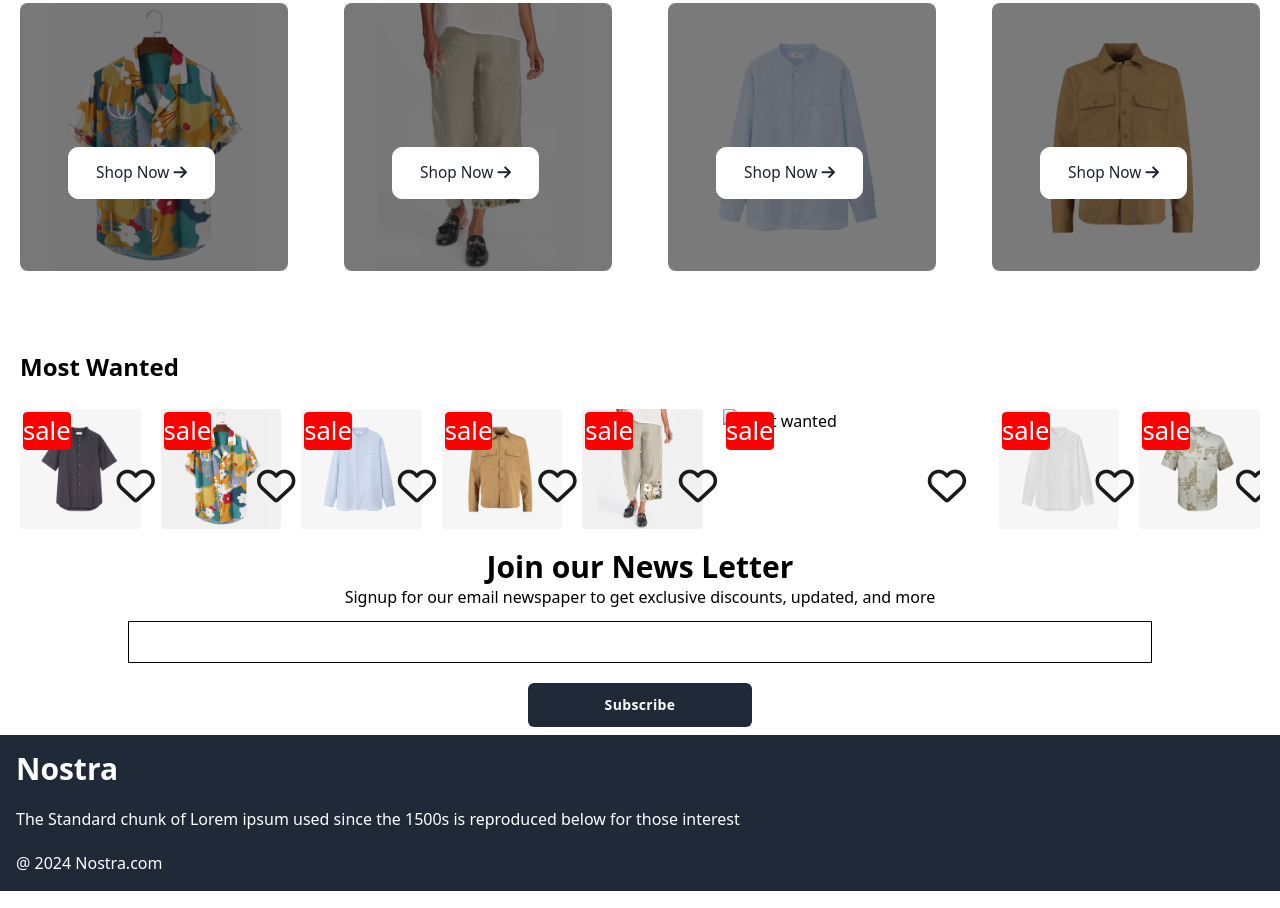
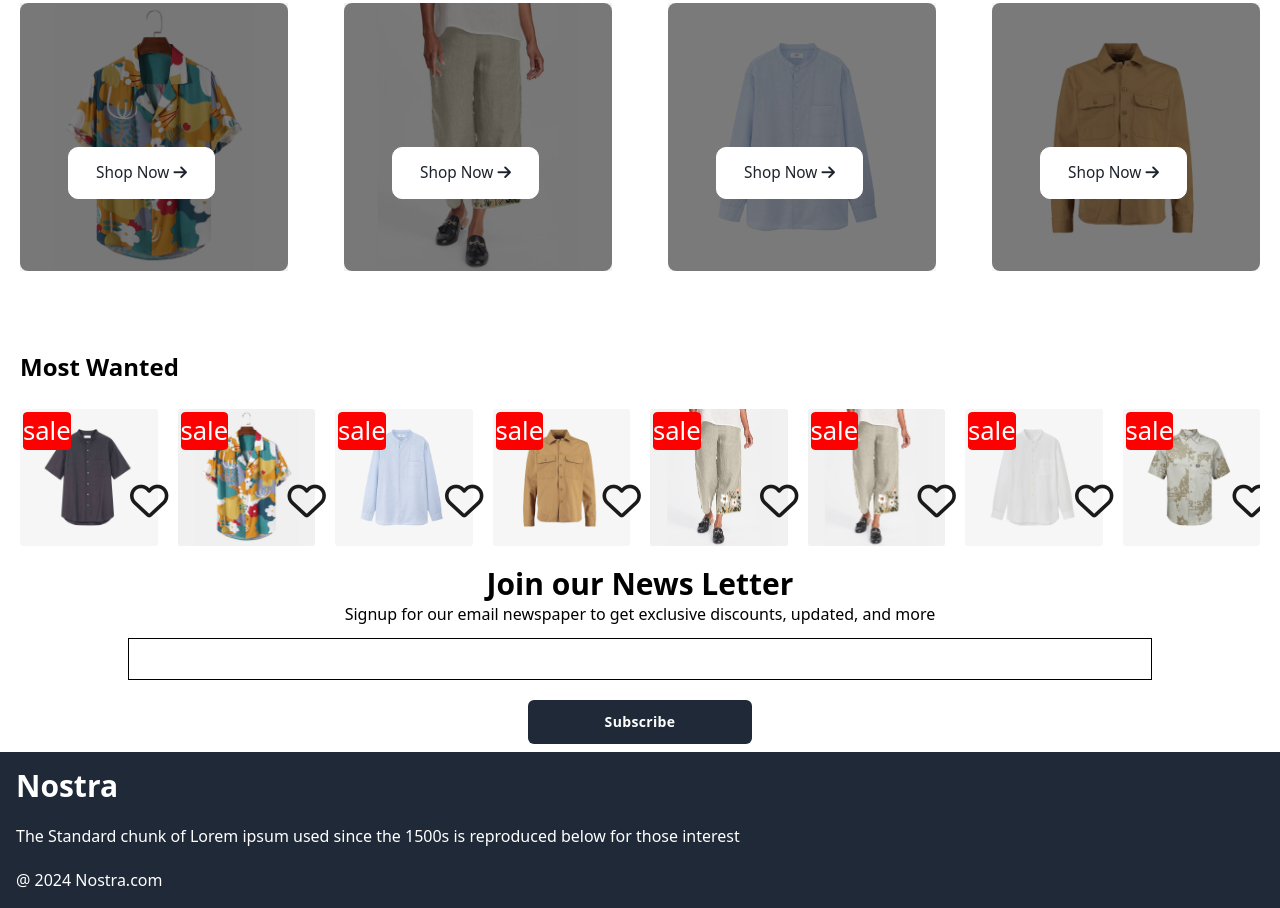
Before and after one commit to sophyjen/Nostra_Clone, a plain HTML site: page index.htm in a window 1280 px wide. Shown: the part 1333-2241 px from the top of the page. Drawn offline with nearby package versions, Linux system fonts and the light colour scheme; the site is published under a folder, as on GitHub Pages, so addresses that start at the root find nothing.

Commit message:
Image Updated

```diff
--- a/index.htm
+++ b/index.htm
@@ -226,7 +226,7 @@
                 </div>
             </div>
             <div class="most-wanted-container">
-                <img src="/images/NewArrival_img2.jpg" alt="Most wanted">
+                <img src="./images/NewArrival_img2.jpg" alt="Most wanted">
                 <p class="sale-overlay">sale</p>
                 <div class="heart-button">
                     <i class="fa-regular fa-heart" style="color: #1a1a1a;"></i>
```
